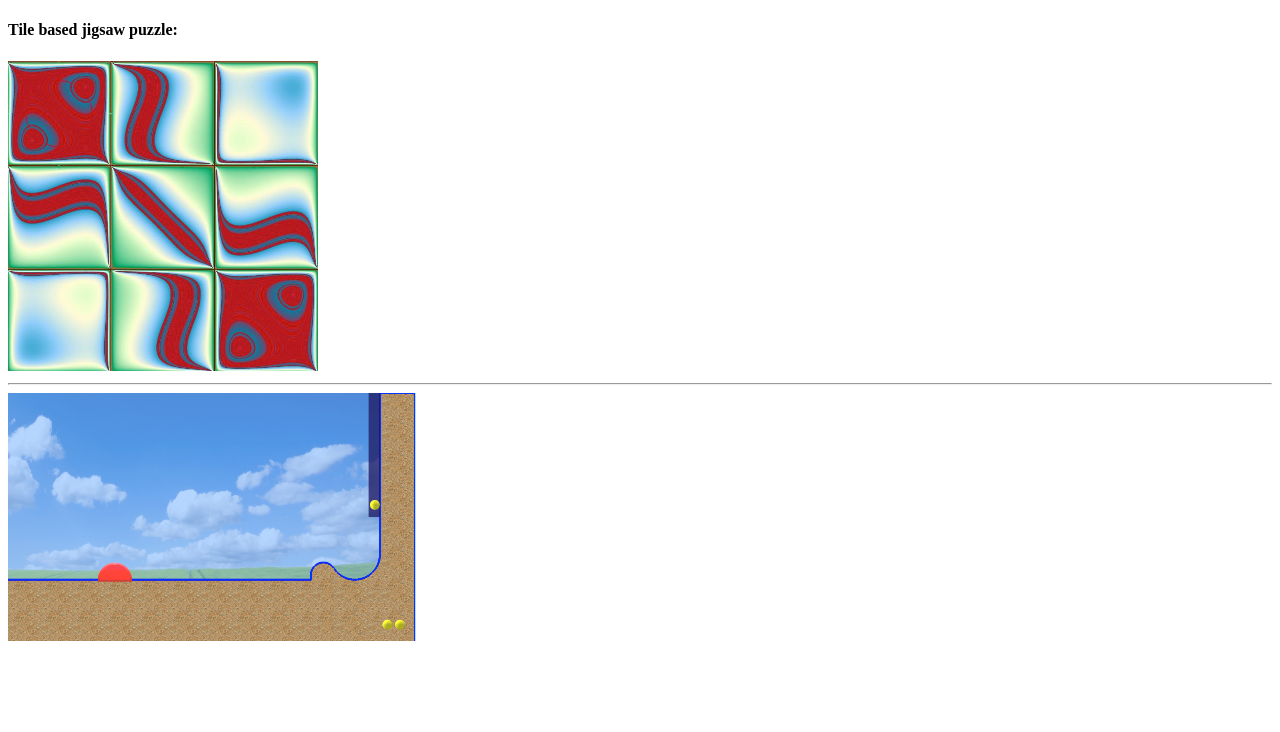
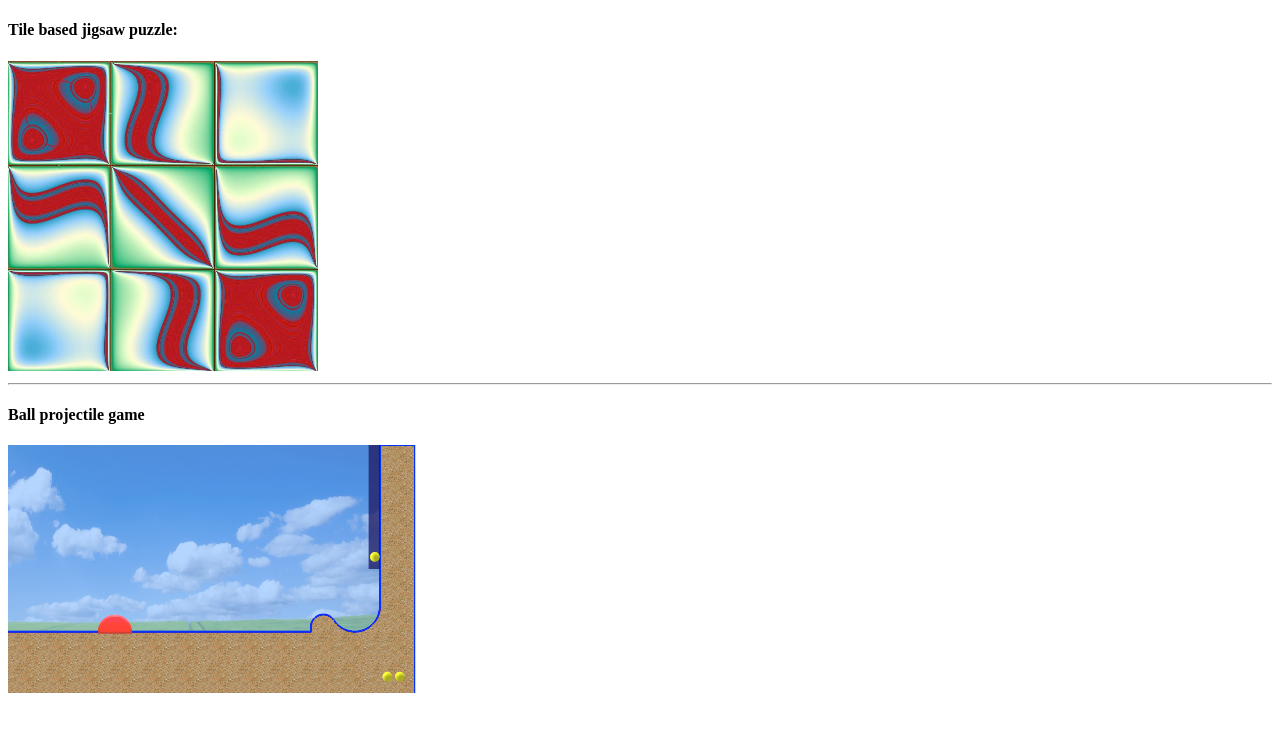
Before and after one commit to AnandDevan/AnandDevan.github.io, a plain HTML site: page index.html in a window 1280 px wide. Drawn offline with Linux system fonts and the light colour scheme.

Commit message:
Add title for ball projectile game

```diff
--- a/index.html
+++ b/index.html
@@ -3,9 +3,8 @@
 <body>
 <h4>Tile based jigsaw puzzle:</h4>
 <a href="http://ananddevan.github.io/JigsawPuzzle/"> <img src="assets/images/jigsawPuzzle.jpg" alt="Tiled jigsaw puzzle"></a>
-<br/>
-
 <hr/>
+<h4>Ball projectile game</h4>
 <a href="http://ananddevan.github.io/DroppingBall/"><img src="assets/images/droppingBall.png" alt="Dropping ball game"></a><br/>
 
 </body>
```
